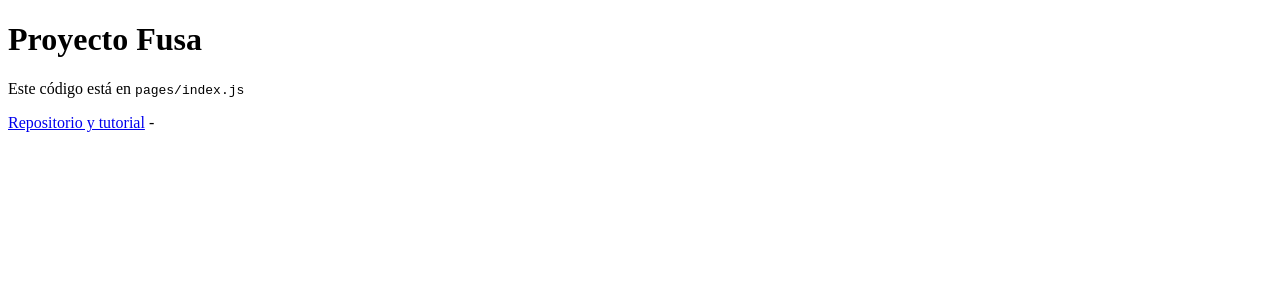
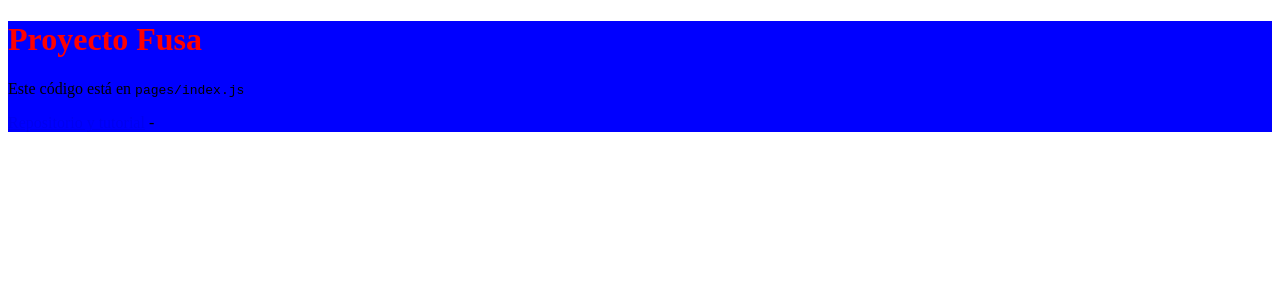
Before and after one commit to GeoCurguan/Fusa6, a Next.js app: page / in a window 1280 px wide. Shown: the top 300 px of the page. Built offline with nearby package versions, Linux system fonts and the light colour scheme.

Commit message:
Se agregó el primer estilo al proyecto

```diff
--- a/styles/style.css
+++ b/styles/style.css
@@ -1,3 +1,6 @@
-.header{
+.container{
     background-color: blue;
 }
+header {
+    color: red;
+}
```
